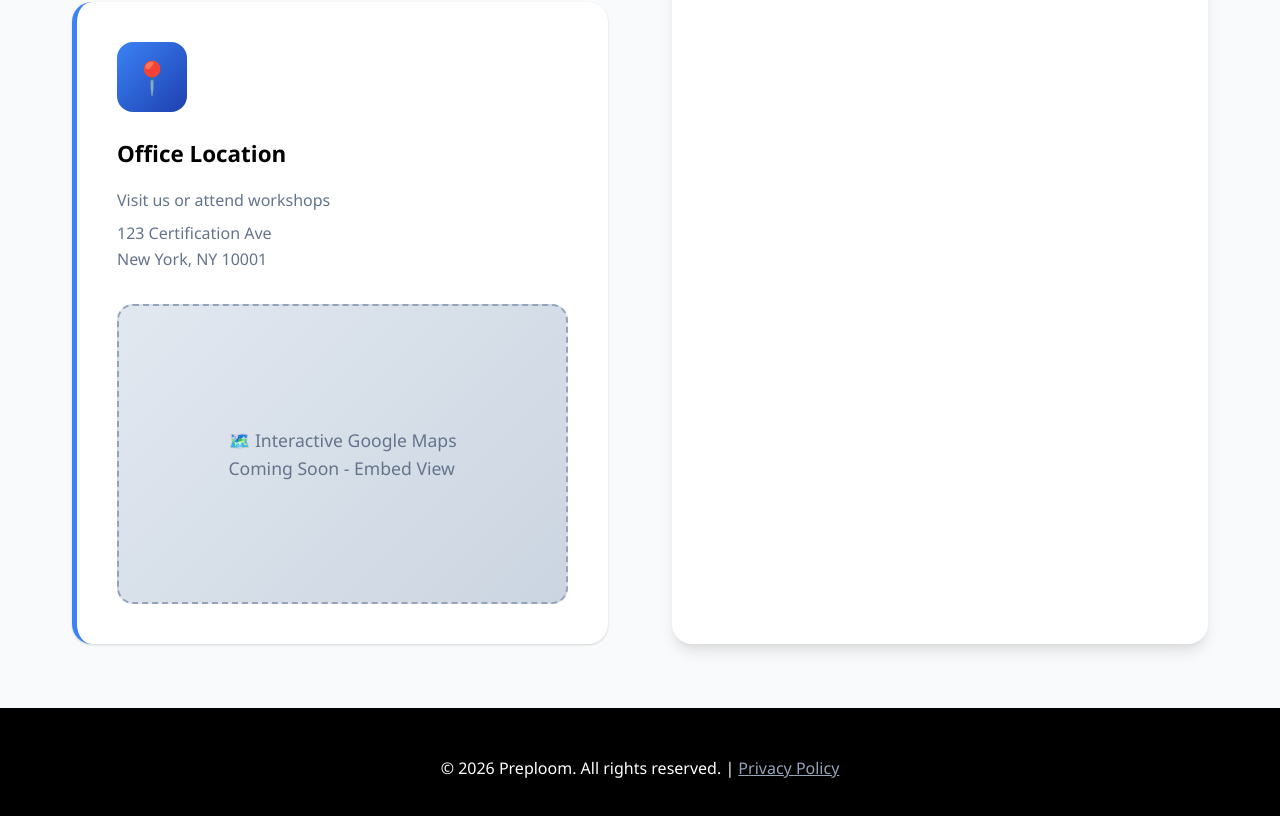
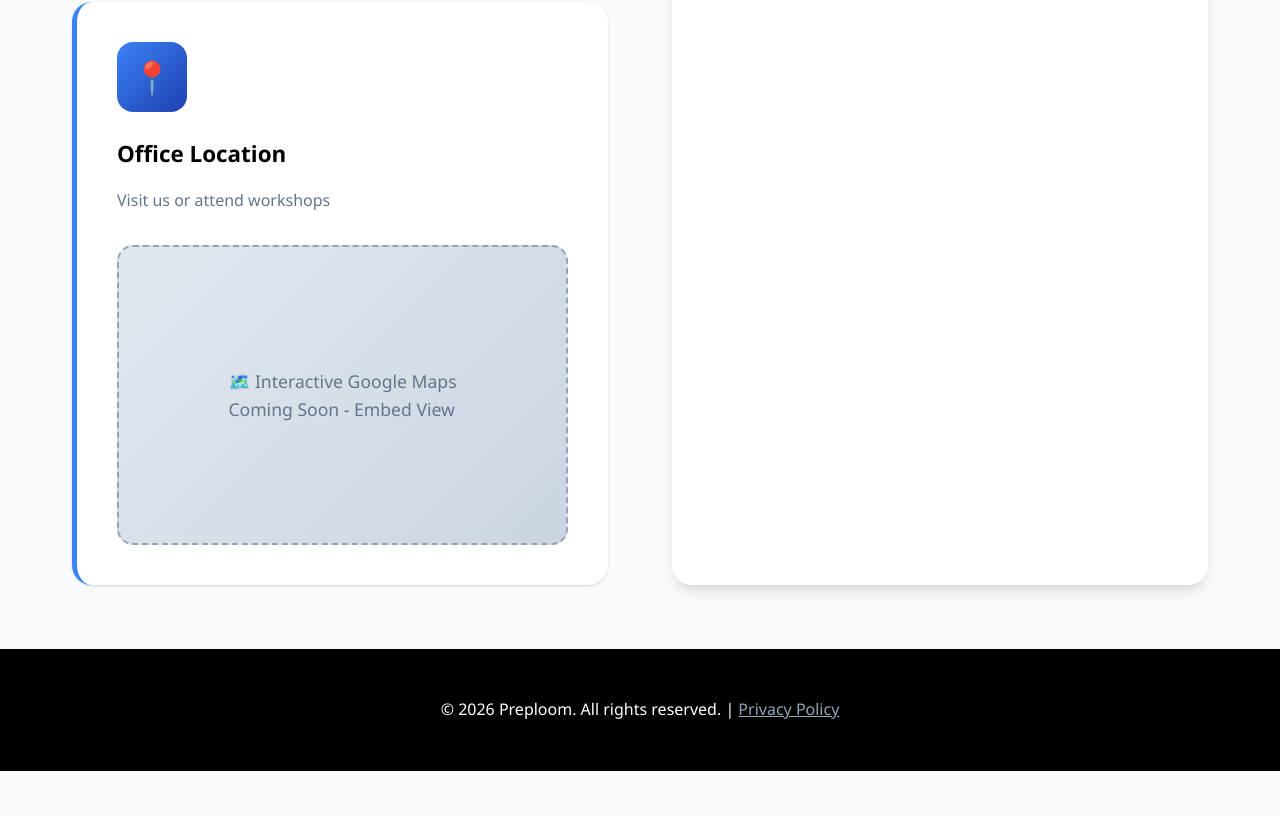
Before and after one commit to abisoyemii/preploom.com.ng, a plain HTML site: page contact.html in a window 1280 px wide. Shown: the part 1581-2397 px from the top of the page. After the commit the page ends 2352 px from the top, so only its background shows below. Drawn offline with Linux system fonts and the light colour scheme.

Commit message:
Update contact.html

```diff
--- a/contact.html
+++ b/contact.html
@@ -500,7 +500,7 @@
                 <div class="contact-icon">📍</div>
                 <h3>Office Location</h3>
                 <p>Visit us or attend workshops</p>
-                <p>123 Certification Ave<br>New York, NY 10001</p>
+
                 <div class="map-placeholder">
                     🗺️ Interactive Google Maps<br>Coming Soon - Embed View
                 </div>
```
